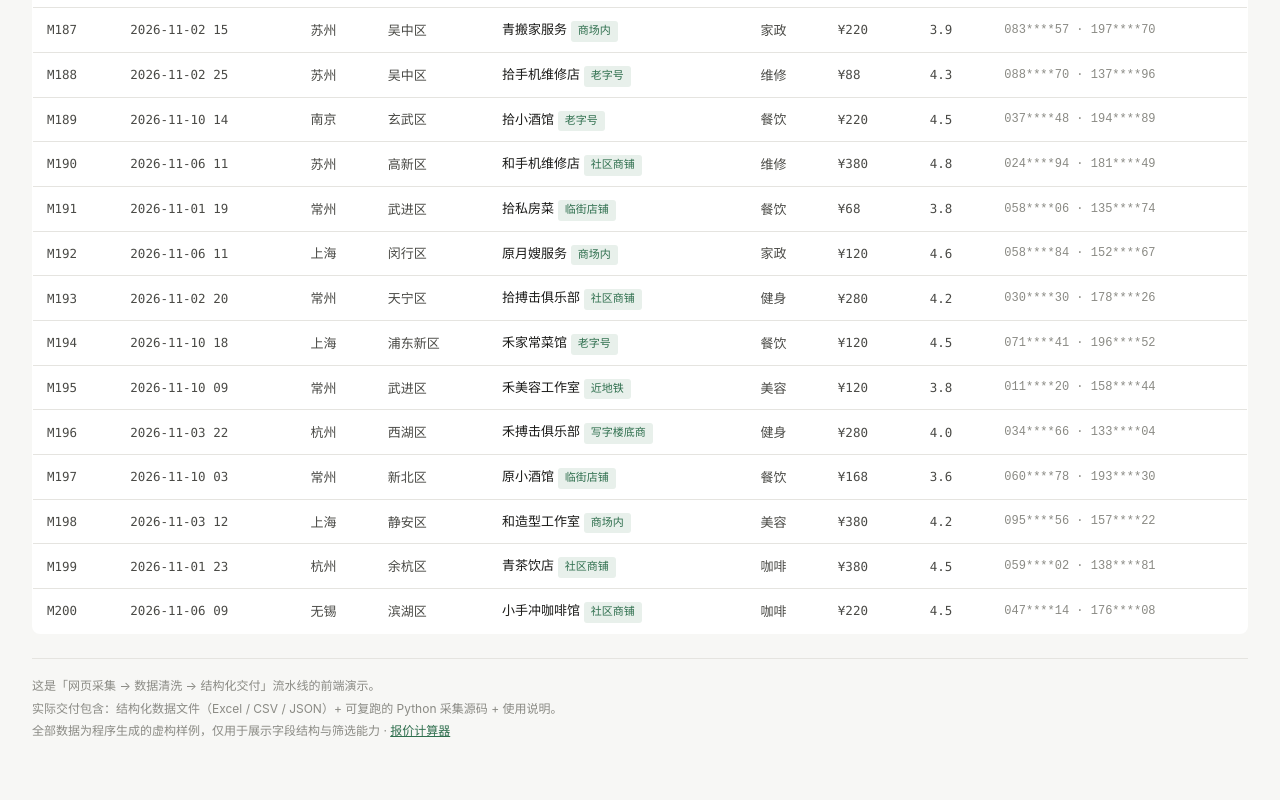
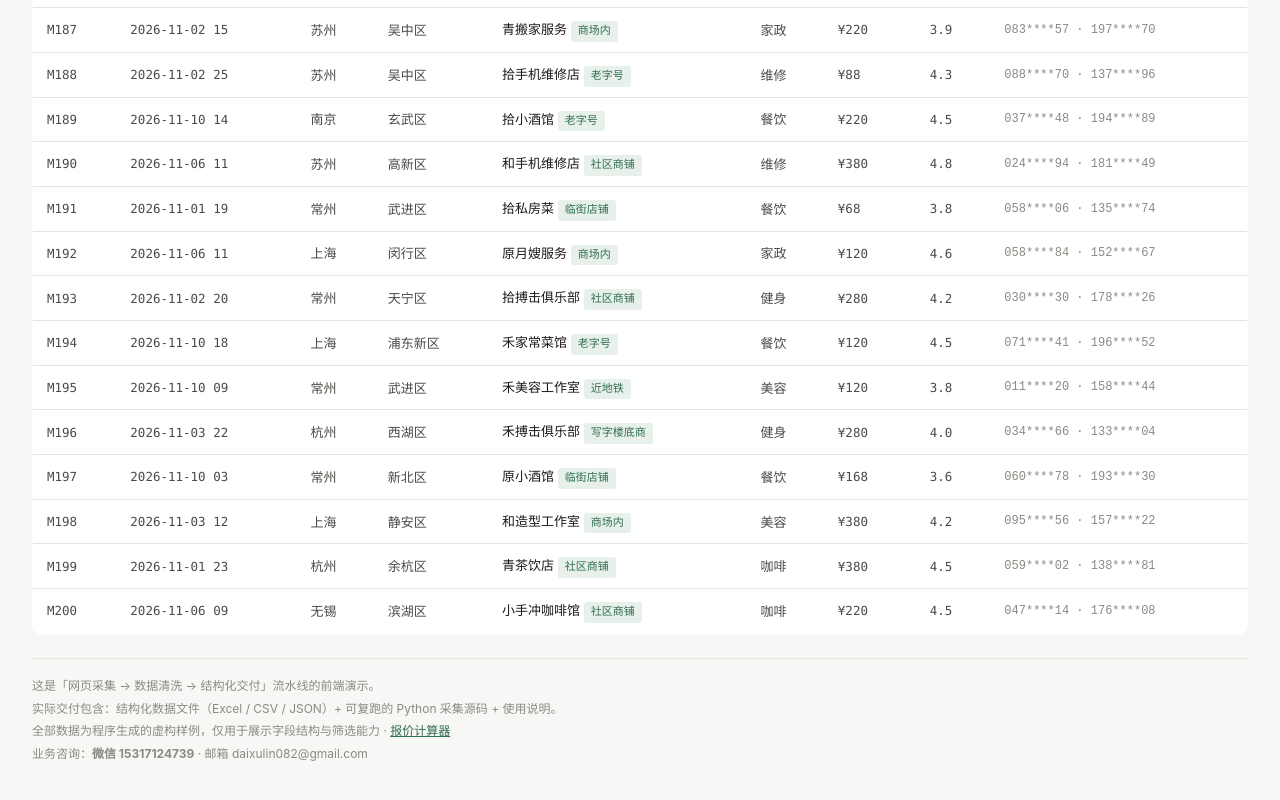
Before and after one commit to daixulin082-design/data-pipeline-showcase, a plain HTML site: page demo/index.html in a window 1280 px wide. Shown: the part 8535-9335 px from the top of the page. Drawn offline with Linux system fonts and the light colour scheme.

Commit message:
docs: 补全联系方式（微信 15317124739 / 邮箱 daixulin082@gmail.com）

```diff
--- a/demo/index.html
+++ b/demo/index.html
@@ -87,7 +87,7 @@ footer a{color:var(--accent)}
   <footer>
     这是「网页采集 → 数据清洗 → 结构化交付」流水线的前端演示。<br>
     实际交付包含：结构化数据文件（Excel / CSV / JSON）+ 可复跑的 Python 采集源码 + 使用说明。<br>
-    全部数据为程序生成的虚构样例，仅用于展示字段结构与筛选能力 · <a href="/quote.html">报价计算器</a>
+    全部数据为程序生成的虚构样例，仅用于展示字段结构与筛选能力 · <a href="/quote.html">报价计算器</a><br>业务咨询：<b>微信 15317124739</b> · 邮箱 daixulin082@gmail.com
   </footer>
 </main>
 
```
Also changed, not shown: 1 other file.
